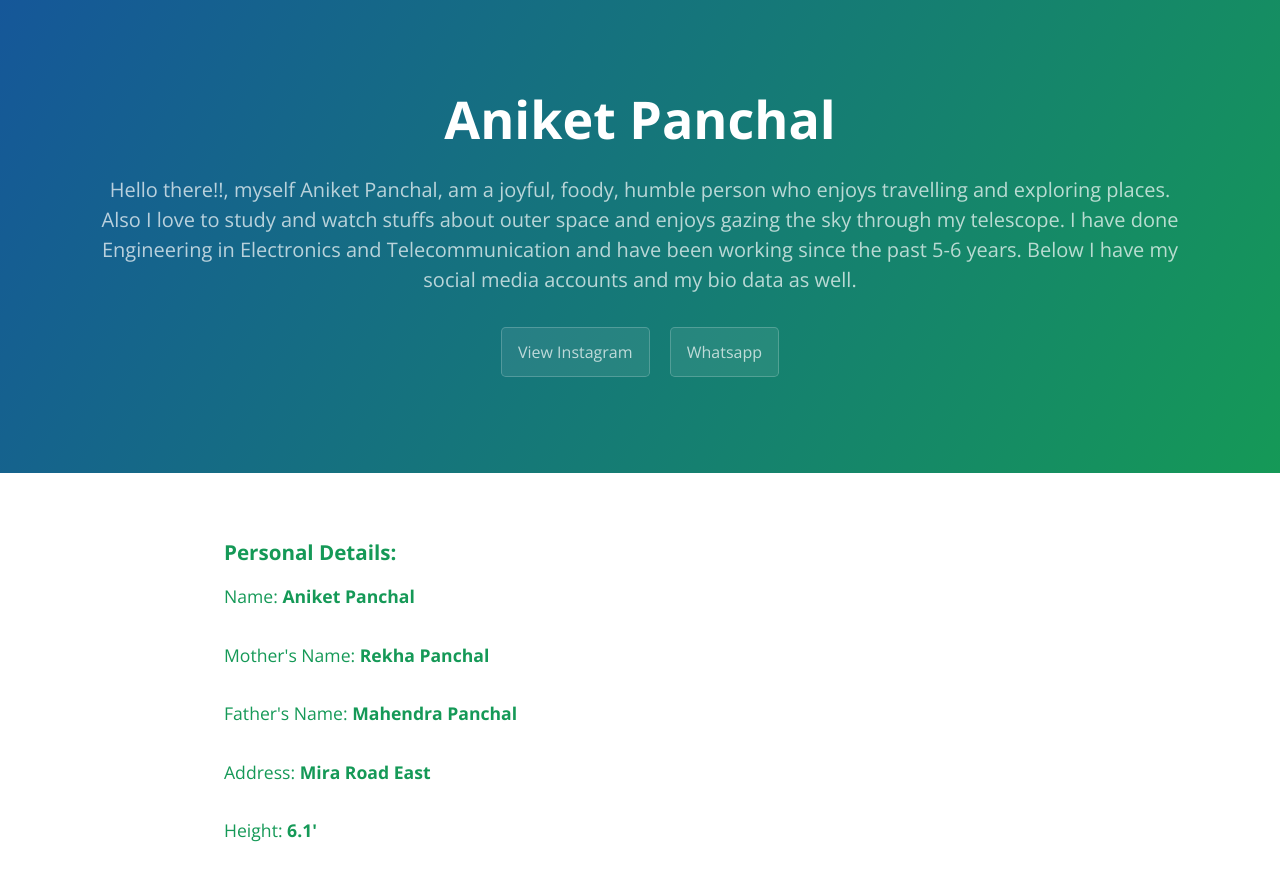
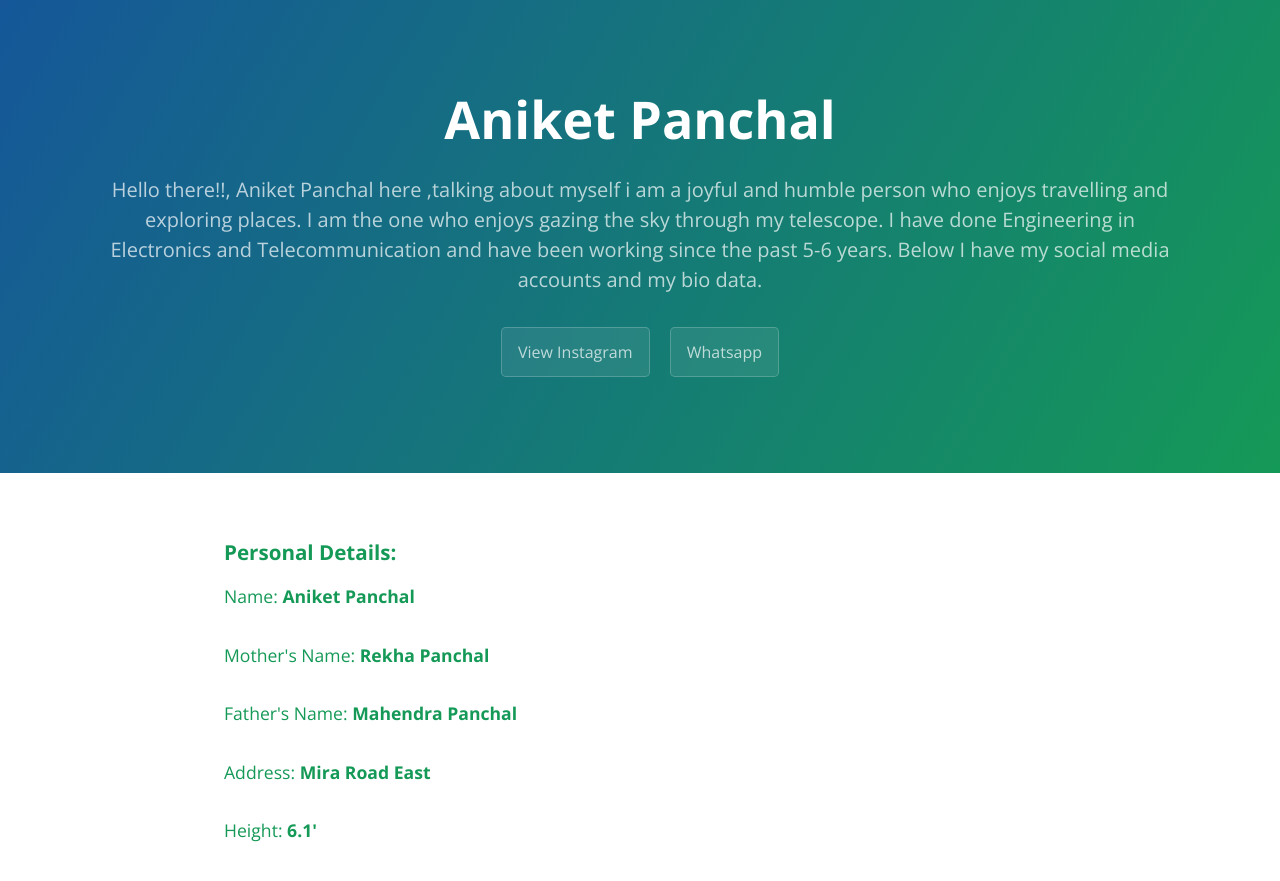
Before and after one commit to appanchal06/panchalaniket.github.io, a Jekyll site: the page built from index.html, in a window 1280 px wide and 900 px high. Shown: the top 881 px of the window. Built offline with Jekyll 4.4.1, drawn with Linux system fonts in a browser that asks for light colours.

Commit message:
Changes in description

```diff
--- a/_config.yml
+++ b/_config.yml
@@ -1,5 +1,5 @@
 title: Aniket Panchal
-description: Hello there!!, myself Aniket Panchal, am a joyful, foody, humble person who enjoys travelling and exploring places. Also I love to study and watch stuffs about outer space and enjoys gazing the sky through my telescope. I have done Engineering in Electronics and Telecommunication and have been working since the past 5-6 years. Below I have my social media accounts and my bio data as well.
+description: Hello there!!, Aniket Panchal here ,talking about myself i am a joyful and  humble person who enjoys travelling and exploring places. I am the one who enjoys gazing the sky through my telescope. I have done Engineering in Electronics and Telecommunication and have been working since the past 5-6 years. Below I have my social media accounts and my bio data.
 show_downloads: true
 google_analytics:
 theme: jekyll-theme-cayman
```
